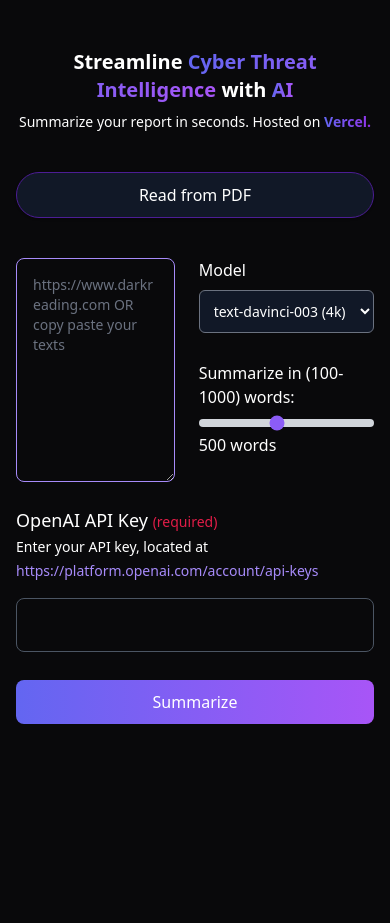
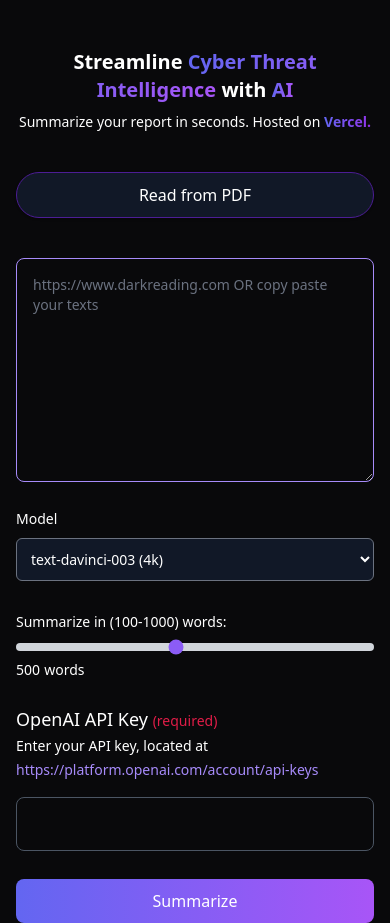
Before and after one commit to nitroz3us/GPThreatIntel-Summarizer, a FastAPI app: page / in a window 390 px wide. Shown: the part 68-991 px from the top of the page. Before the commit the page ends 792 px from the top, so only its background shows below. Run offline with FastAPI, Linux system fonts and the light colour scheme; some libraries are stand-ins or nearby versions.

Commit message:
fixed styling to be mobile responsive

```diff
--- a/src/templates/index.html
+++ b/src/templates/index.html
@@ -104,7 +104,8 @@
       </div>
 
       <form action="/" method="post" enctype="multipart/form-data" id="myForm">
-        <div class="flex justify-center mt-10">
+        <div class="flex flex-col md:flex-row justify-center mt-10 space-y-6 md:space-y-0 md:space-x-6">
+          <div class="w-full md:w-2/3">
             <textarea
               type="text"
               name="data"
@@ -246,9 +247,10 @@
                 </template>
               </div>
             </div>
-          <div class="flex flex-col ml-6">
+          </div>
+          <div class="w-full md:w-1/3">
             <div class="">
-              <label for="model" class="text-md font-medium text-white">Model</label>
+              <label for="model" class="text-sm md:text-md font-medium text-white">Model</label>
               <select id="model" name="model" class="bg-gray-900 mt-2 border border-gray-500 text-white text-sm rounded-md w-full p-2.5">
                 <option value="text-davinci-003">text-davinci-003 (4k)</option>
                 <option value="gpt-3.5-turbo">GPT3.5 (turbo-4k)</option>
@@ -260,7 +262,7 @@
             <div class="p7 w-full mt-7">
               <label
                 for="steps-range"
-                class="text-md font-medium text-white"
+                class="text-sm md:text-md font-medium text-white"
                 for="word_count"
                 >Summarize in (100-1000) words:
               </label>
@@ -277,48 +279,12 @@
               <label
                 id="word_count_value"
                 for="steps-range"
-                class="text-md font-medium text-white"
+                class="text-sm md:text-md font-medium text-white sm:text-sm"
                 >500</label
               >
-              <label for="">words</label>
+              <label for="" class="text-sm md:text-md">words</label>
             </div>
           </div>
-          <!-- <div class="mt-6">
-            <label for="model" class="text-md font-medium text-white">Model</label>
-            <select id="model" name="model" class="bg-gray-900 mt-2 border border-gray-500 text-white text-sm rounded-md w-3/12 p-2.5">
-              <option value="text-davinci-003">text-davinci-003 (4k)</option>
-              <option value="gpt-3.5-turbo">GPT3.5 (turbo-4k)</option>
-              <option value="gpt-3.5-turbo-16k">GPT3.5 (turbo-16k)</option>
-              <option value="gpt-4">GPT4 (8k)</option>
-              <option value="gpt-4-32k">GPT4 (32k)</option>
-            </select>
-          </div>
-          <div class="mt-8 p7 w-6/12">
-            <label
-              for="steps-range"
-              class="text-md font-medium text-white"
-              for="word_count"
-              >Summarize in (100-1000) words:
-            </label>
-            <input
-              id="word_count"
-              name="word_count"
-              type="range"
-              min="100"
-              max="1000"
-              value="500"
-              step="100"
-              class="slider w-full h-2 rounded-lg appearance-none accent-violet-500 cursor-pointer bg-gray-300"
-            />
-            <label
-              id="word_count_value"
-              for="steps-range"
-              class="text-md font-medium text-white"
-              >500</label
-            >
-            <label for="">words</label>
-          </div> -->
-
         </div>
         <div class="p7 w-full mt-6">
           <div class="text-lg">
```
Lines whose indentation alone changed are shown as unchanged.
